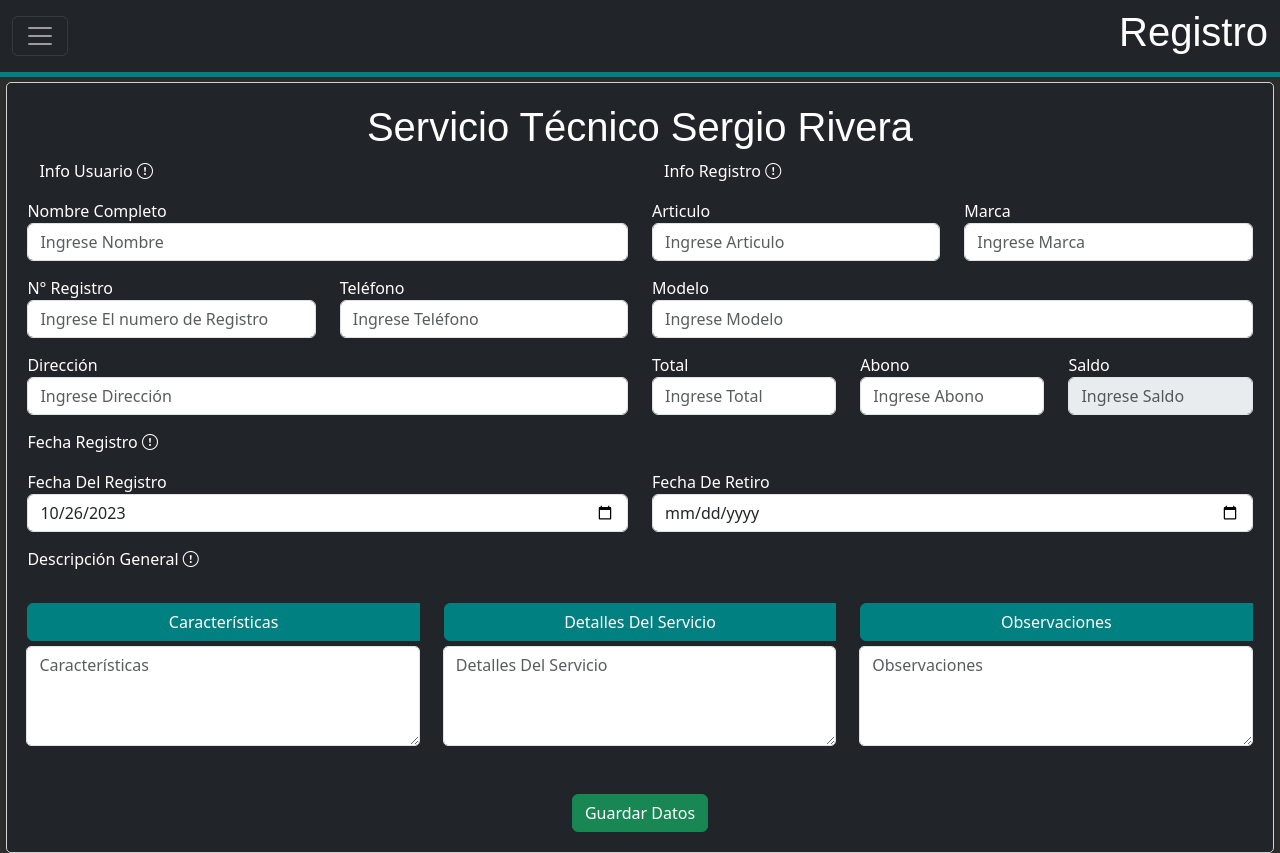
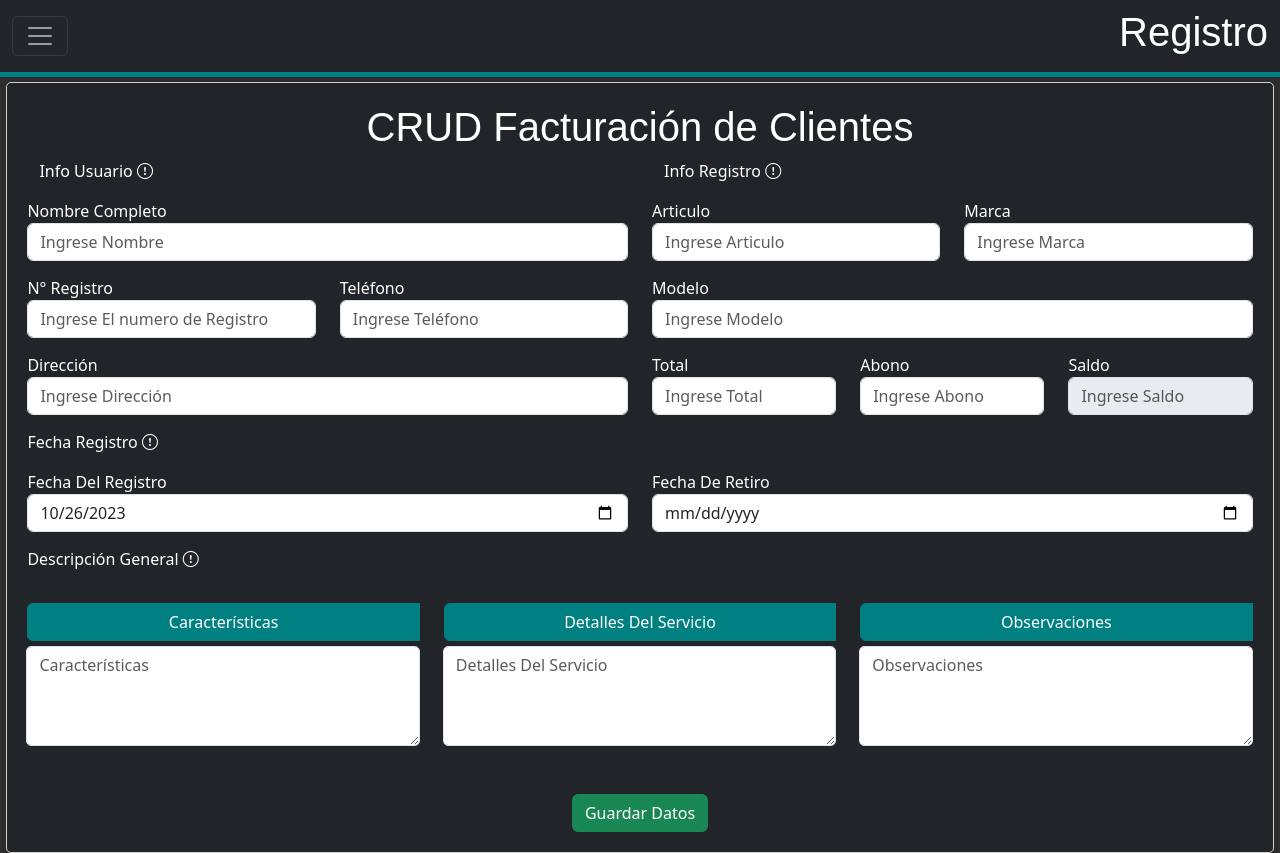
Before and after one commit to T0x1c-Devel0per/AppClient, a plain HTML site: page index.html in a window 1280 px wide. Shown: the top 853 px of the page. Drawn offline with nearby package versions, Linux system fonts and the light colour scheme; some packages are replaced by stand-ins of ours; no server answers; a script that the page names is missing; a web font is replaced by a local one.

Commit message:
Subiendo Aplicativo de Muestra

```diff
--- a/index.html
+++ b/index.html
@@ -50,7 +50,7 @@
         </div>
     </div>
     <div id="content" class="form-container container">
-        <h1>Servicio Técnico Sergio Rivera</h1>
+        <h1>CRUD Facturación de Clientes</h1>
         <form id="mainForm" autocomplete="off">
             <div class="row">
                 <div class="container">
```
